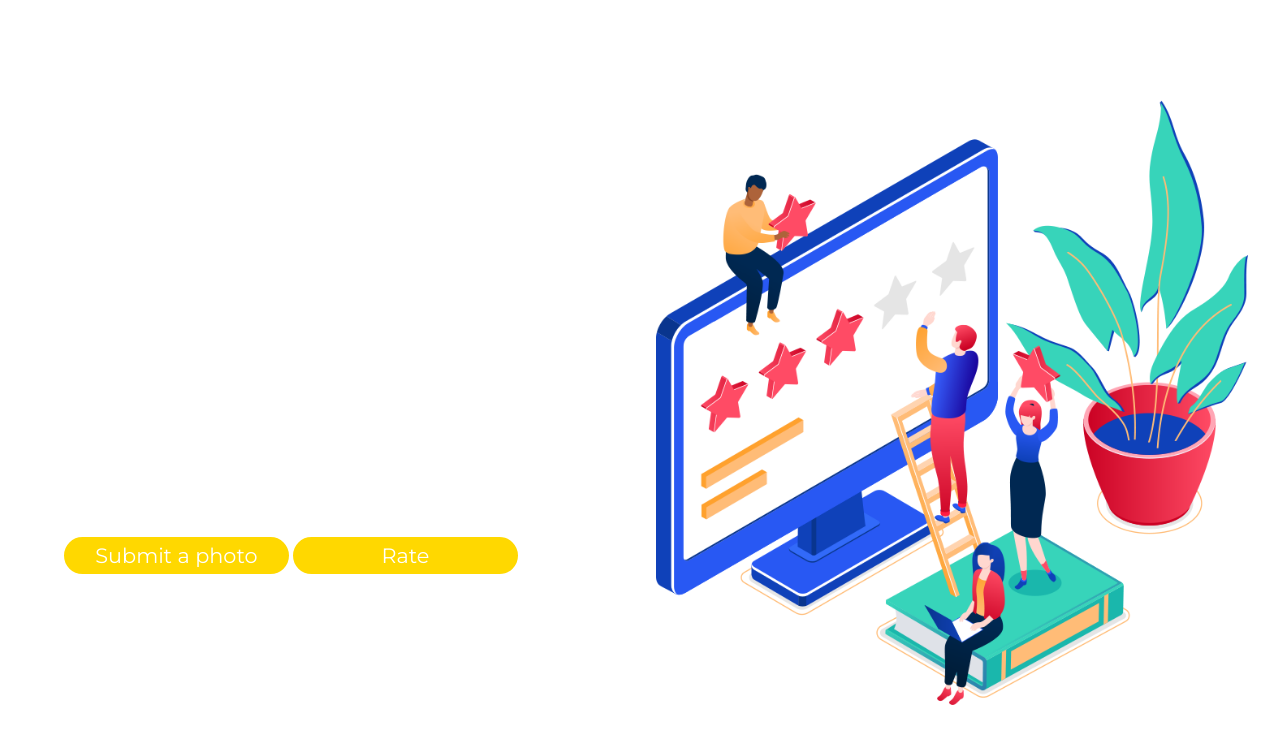
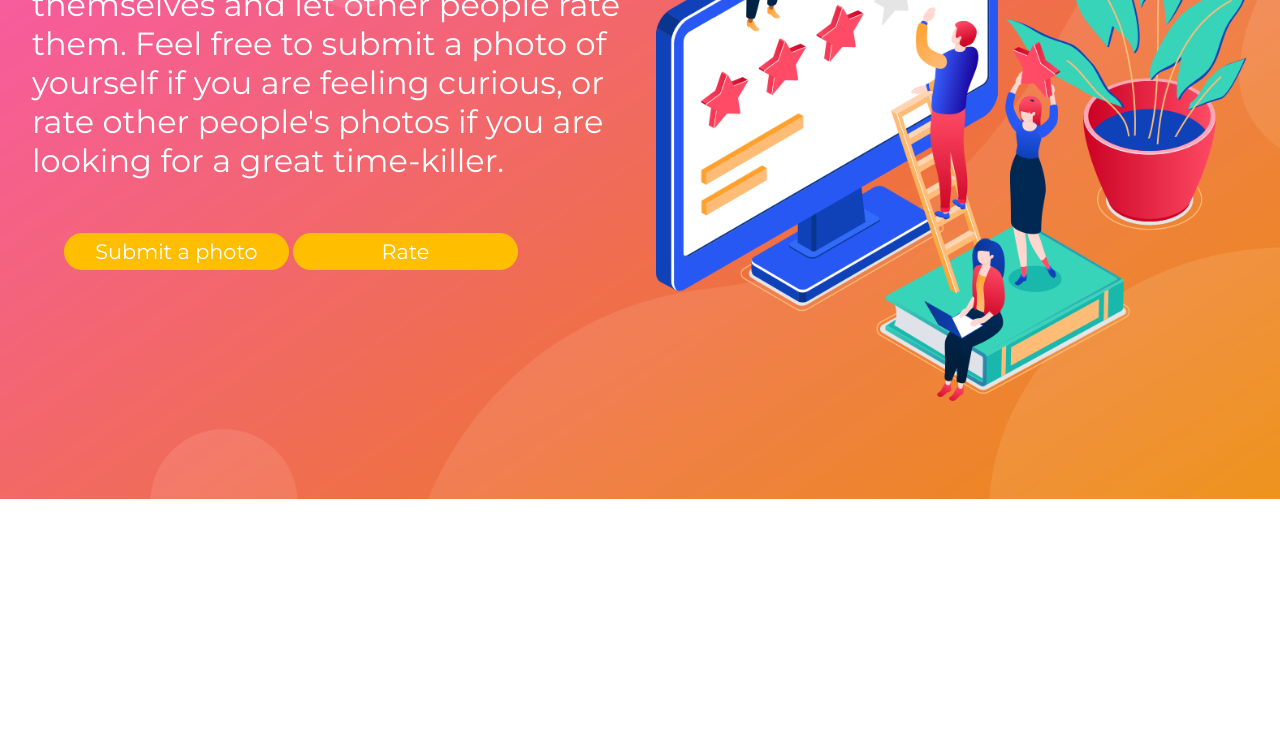
Before and after one commit to NightSkyStudios/algerate, a Django app: page / in a window 1280 px wide. Shown: the part 301-1040 px from the top of the page. After the commit the page ends 800 px from the top, so only its background shows below. Run offline with Django 3.2, Linux system fonts and the light colour scheme.

Commit message:
some fix & recompile bg in .png

```diff
--- a/requirements.txt
+++ b/requirements.txt
@@ -1,5 +1,4 @@
 Django==2.2.2
 Pillow==6.0.0
-pkg-resources==0.0.0
 pytz==2019.1
 sqlparse==0.3.0
--- a/static/css/_variables.scss
+++ b/static/css/_variables.scss
@@ -3,7 +3,7 @@
     --background-pink: #fb7bc6;
     --background-yellow: #ee941a;
 
-    --accent-yellow: #ffd800;
+    --accent-yellow: #ffbf00;
 
     //measures
     --navbar-heigth: 7vh;
--- a/static/css/styles.css
+++ b/static/css/styles.css
@@ -8,7 +8,7 @@ body {
 :root {
   --background-pink: #fb7bc6;
   --background-yellow: #ee941a;
-  --accent-yellow: #ffd800;
+  --accent-yellow: #ffbf00;
   --navbar-heigth: 7vh;
 }
 
--- a/templates/contact.html
+++ b/templates/contact.html
@@ -9,8 +9,7 @@
 <body>
 
 {% include 'navbar.html' %}
-<div class="content"
-     style="/* background-image: url({% static 'img/Background.svg' %}) */ background: linear-gradient(45deg, magenta, yellow)">
+<div class="content" style="/* background-image: url({% static 'img/Background.svg' %}) */ background: linear-gradient(45deg, magenta, yellow)">
     <div class="content-grid">
         <div class="description-wraper">
             <div class="description" style="mix-blend-mode: hard-light;">
--- a/templates/index.html
+++ b/templates/index.html
@@ -9,8 +9,7 @@
 <body>
 
 {% include 'navbar.html' %}
-<div class="content" style="/* background-image: url({% static 'img/Background.svg' %}) */">
-    <img src="{% static 'img/Background.svg' %}" alt="">
+<div class="content" style=" background-image: url({% static 'img/Background.png' %});">
     <div class="content-grid">
         <div class="description-wraper">
             <div class="description">
```
Also changed, not shown: static/img/Background.png (added), static/img/Background.svg (deleted).
